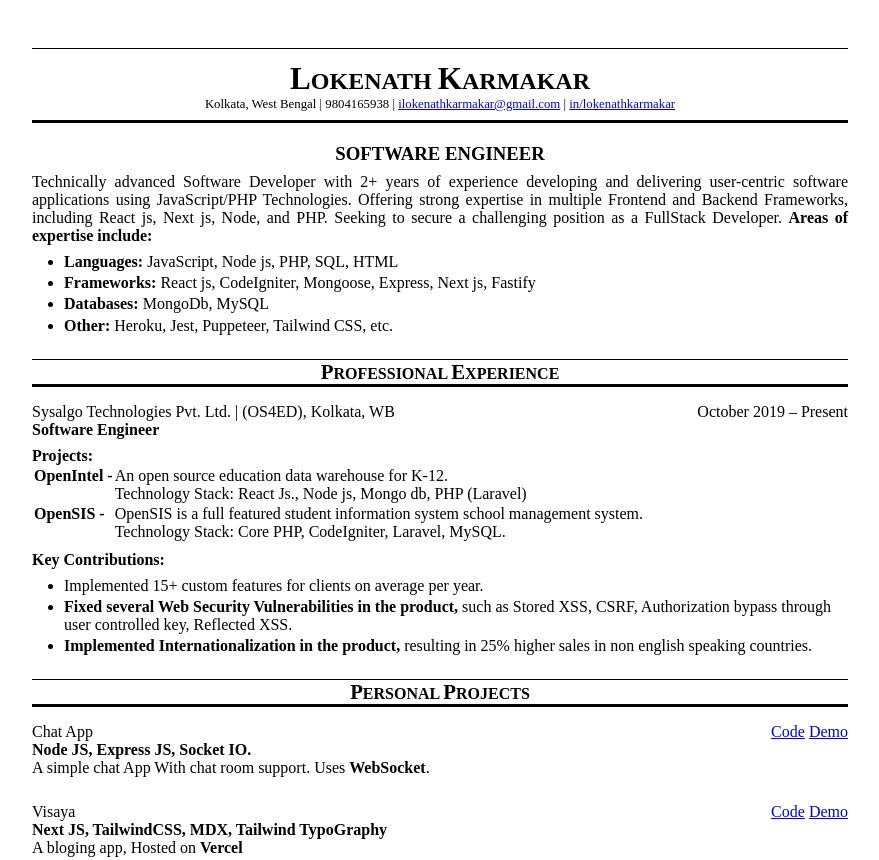
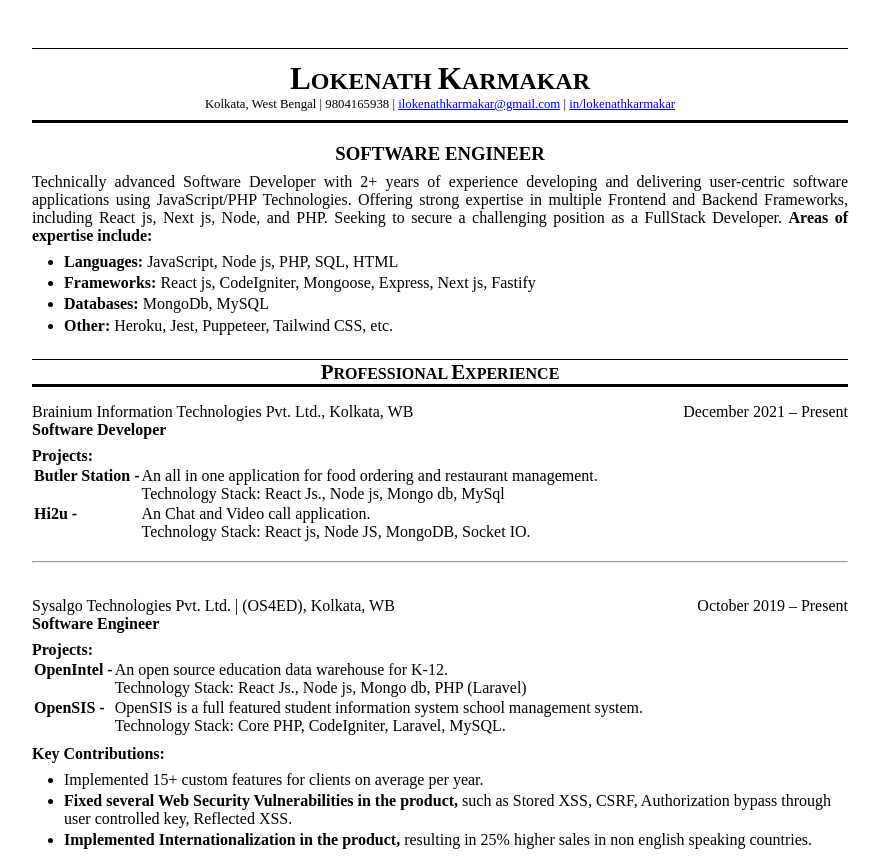
Before and after one commit to lnkarma/resume-traditional, a plain HTML site: page index.html in a window 1280 px wide. Shown: the top 860 px of the page, without its empty margins (200-1079 px from the left). Drawn offline with Linux system fonts and the light colour scheme.

Commit message:
update cv with brainium

```diff
--- a/index.html
+++ b/index.html
@@ -83,6 +83,64 @@
             <span style="font-size:1.3em">E</span>XPERIENCE
         </h4>
 
+        <div style="margin-top: 1rem; width: 100%;">
+            <div style="display: flex; justify-content: space-between;">
+                <div>
+                    <p>Brainium Information Technologies Pvt. Ltd., Kolkata, WB</p>
+                    <p style="font-weight: bold">Software Developer</p>
+                </div>
+                <div>
+                    December 2021 – Present
+                </div>
+            </div>
+            <!-- <p style="margin-top: .5rem">
+                Licensed Certified Public Accountant with over 6 years of experience. Member of the AICPA and NYSSCPA
+                seeking to apply diverse accounting and administrative knowledge as a supervising accountant at your
+                company. Possess a B.S. in Accounting from a top-50 accounting school
+            </p> -->
+            <div style="margin-top: .5rem">
+                <b>Projects:</b>
+                <table>
+                    <tr>
+                        <td style="vertical-align: top;">
+                            <b>Butler Station - </b>
+                        </td>
+                        <td>
+                            An all in one application for food ordering and restaurant management.
+                            <br>
+                            Technology Stack: React Js., Node js, Mongo db, MySql
+                            <br>
+                        </td>
+                    </tr>
+                    <tr>
+                        <td style="vertical-align: top;">
+                            <b>Hi2u - </b>
+                        </td>
+                        <td>
+                            An Chat and Video call application.<br>
+                            Technology Stack: React js, Node JS, MongoDB, Socket IO.
+                        </td>
+                    </tr>
+                </table>
+            </div>
+            <!-- <div style="margin-top: .5rem">
+                <b>Key Contributions:</b>
+                <ul style="padding-left: 2rem; margin-top: .5rem;">
+                    <li style="margin-top: .2rem;">Implemented 15+ custom features for clients on average per year.</li>
+                    <li style="margin-top: .2rem;"><b>Fixed several Web Security Vulnerabilities in the product,</b>
+                        such as Stored XSS, CSRF,
+                        Authorization
+                        bypass through user controlled key, Reflected XSS.</li>
+                    <li style="margin-top: .2rem;"><b>Implemented Internationalization in the product,</b> resulting in
+                        25% higher sales in non
+                        english
+                        speaking countries.</li>
+                </ul>
+            </div> -->
+        </div>
+        <br>
+        <hr>
+        <br>
         <div style="margin-top: 1rem; width: 100%;">
             <div style="display: flex; justify-content: space-between;">
                 <div>
@@ -172,6 +230,21 @@
                 </p>
             </div>
             <br>
+
+    <div class="pagebreak">
+        <div style="text-align: center; border-bottom: 1px solid; display: none;" class="subHeader">
+            <div style="display: flex; justify-content: center;">
+                <h3 style="margin-bottom: 0px;">LOKENATH KARMAKAR -&nbsp;</h3>
+                <h4>
+                    <span style="font-size:1.3em"> P</span>AGE
+                    <span style="font-size:1.3em">T</span>WO
+                </h4>
+            </div>
+            <p style="margin-top: 0; margin-bottom: .5rem;; font-size: .8em">Kolkata, West Bengal | 9804165938 | <a
+                    href="Mailto:ilokenathkarmakar@gmail.com" target="#">ilokenathkarmakar@gmail.com</a> | <a href="https://www.linkedin.com/in/lokenathkarmakar/">in/lokenathkarmakar</a>
+                </p>
+        </div>
+    </div>
             <div style="margin-top: .5rem">
                 <div style="display: flex; justify-content: space-between;">
                     <p>Calculator</p>
@@ -242,7 +315,7 @@
             </li>
         </ul> -->
     </div>
-    <div class="pagebreak">
+    <!-- <div class="pagebreak">
         <div style="text-align: center; border-bottom: 1px solid; display: none;" class="subHeader">
             <div style="display: flex; justify-content: center;">
                 <h3 style="margin-bottom: 0px;">LOKENATH KARMAKAR -&nbsp;</h3>
@@ -255,7 +328,7 @@
                     href="Mailto:ilokenathkarmakar@gmail.com" target="#">ilokenathkarmakar@gmail.com</a> | <a href="https://www.linkedin.com/in/lokenathkarmakar/">in/lokenathkarmakar</a>
                 </p>
         </div>
-    </div>
+    </div> -->
     <div style="margin-top: 1.5rem; text-align: center; ">
         <h4 style="border-top: 1px solid; border-bottom: 3px solid;">
             <span style="font-size:1.3em">E</span>DUCATION AND
@@ -279,7 +352,7 @@
             <p>West Bengal State University</p>
         </div>
     </div>
-    <!-- <div style="margin-top: 1.5rem; text-align: center; ">
+    <div style="margin-top: 1.5rem; text-align: center; ">
         <h4 style="border-top: 1px solid; border-bottom: 3px solid;">
             <span style="font-size:1.3em">R</span>EFERENCES
         </h4>
@@ -287,6 +360,6 @@
             <p><b>Mr. Sourabh Das, </b>Web and Mobile App Developer</p>
             <p>CodeClouds</p>
         </div>
-    </div> -->
+    </div>
     <div class="no-print" style="height: 0.5in;"></div>
 </body>
```
